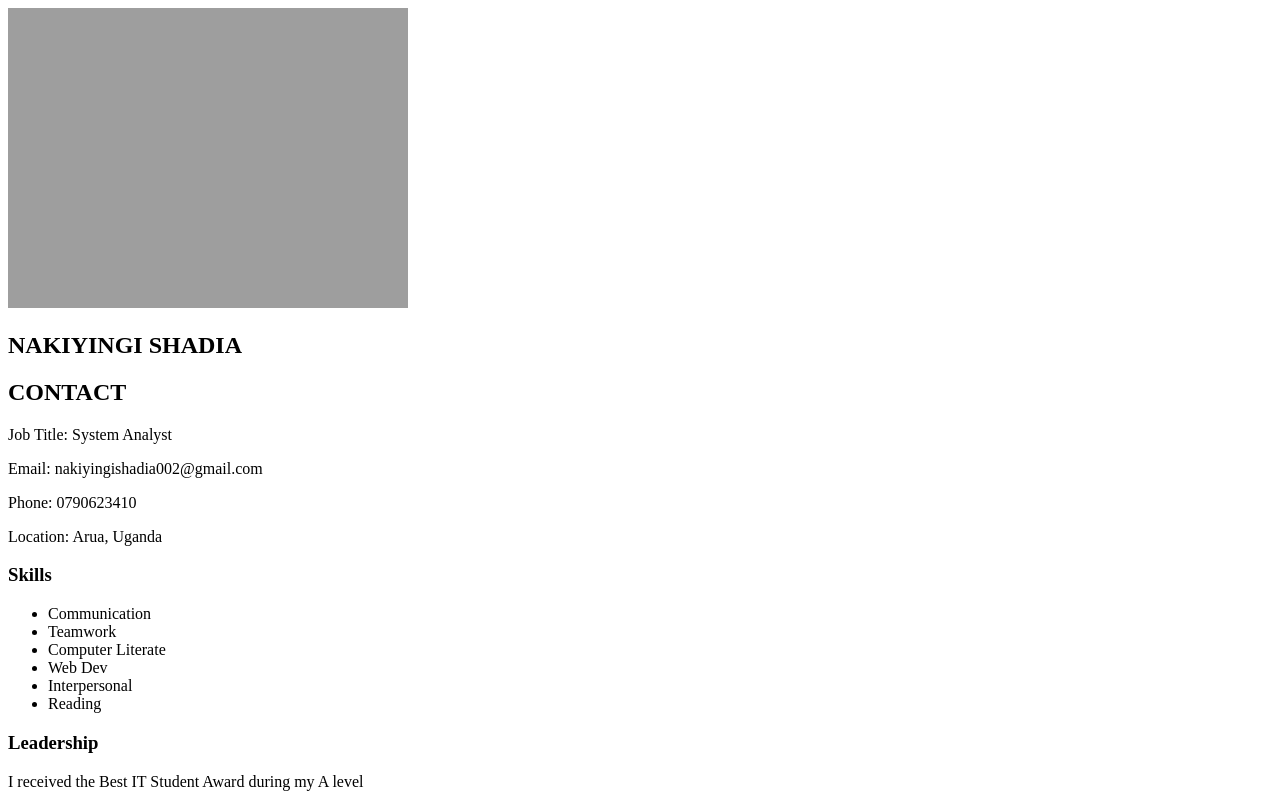
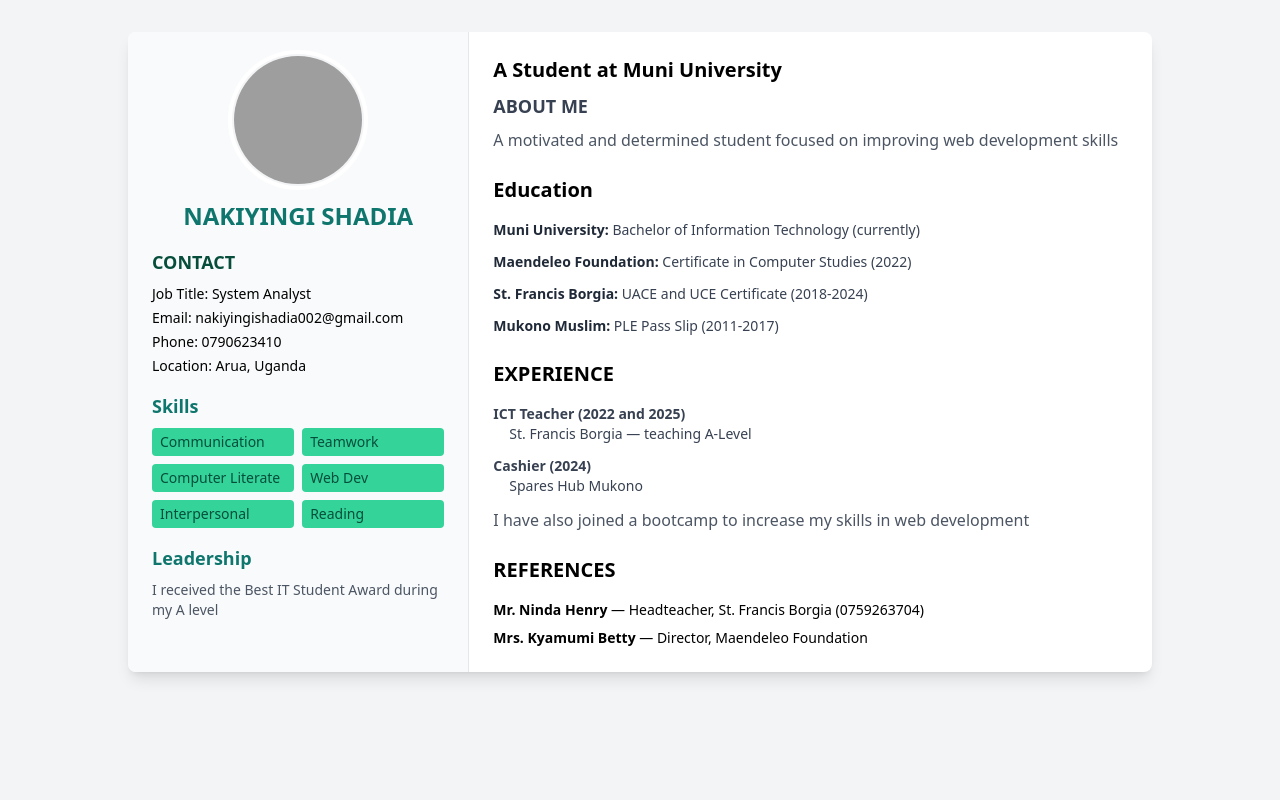
Before and after one commit to nakiyingishadia002-hue/resume-tailwind, a plain HTML site: page index.html in a window 1280 px wide. Shown: the top 800 px of the page. Drawn offline with nearby package versions, Linux system fonts and the light colour scheme; files that its build step writes are made by us from their sources; the site is published under a folder, as on GitHub Pages, so addresses that start at the root find nothing.

Commit message:
Update index.html

```diff
--- a/index.html
+++ b/index.html
@@ -5,7 +5,7 @@
     <meta charset="UTF-8">
     <meta name="viewport" content="width=device-width, initial-scale=1.0">
     <title> My Resume</title>
-    <link href="/dist/styles.css" rel="stylesheet">
+    <link href="styles.css" rel="stylesheet">
 
 </head>
 
```
